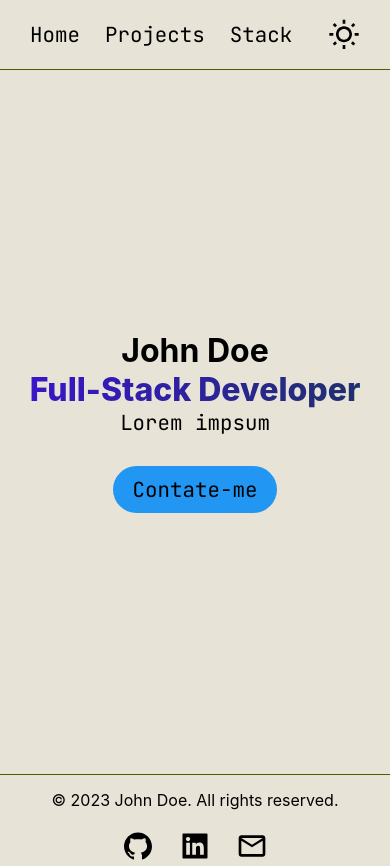
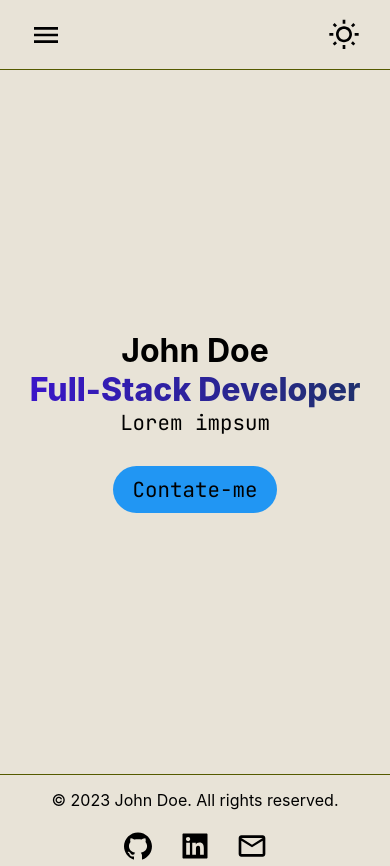
Before and after one commit to davipatricio/personal-website, a React (Vite) app: page / in a window 390 px wide. Built offline with nearby package versions, Linux system fonts and the light colour scheme.

Commit message:
add mobile navbar

```diff
--- /dev/null
+++ b/src/components/MobileMenu/index.tsx
@@ -0,0 +1,12 @@
+import { Link } from 'react-router-dom';
+import { Container } from './styles';
+
+export default function MobileMenu() {
+  return (
+    <Container>
+      <Link to="/">Home</Link>
+      <Link to="/">Projects</Link>
+      <Link to="/">Stack</Link>
+    </Container>
+  );
+}
--- /dev/null
+++ b/src/components/MobileMenu/styles.ts
@@ -0,0 +1,30 @@
+import styled from '@emotion/styled';
+
+export const Container = styled.nav`
+  position: fixed;
+  top: 70px;
+  left: 0;
+
+  display: flex;
+  flex-direction: column;
+  align-items: flex-start;
+  justify-content: flex-end;
+  gap: 15px;
+  padding: 30px 30px;
+
+  /* Set background to 1% white */
+  background: rgba(255, 255, 255, 0.01);
+
+  /* Make background opaque blur */
+  backdrop-filter: blur(10px);
+
+  height: calc(100vh - 70px);
+  width: 100vw;
+
+  > a {
+    color: ${({ theme }) => theme.text.primary};
+    text-decoration: none;
+    font-family: 'JetBrains Mono', monospace, sans-serif;
+    font-size: 2rem;
+  }
+`;
--- a/src/components/Navbar/index.tsx
+++ b/src/components/Navbar/index.tsx
@@ -1,17 +1,30 @@
 import { useTheme } from '../../context/theme';
 import { Container } from './styles';
 import { Link } from 'react-router-dom';
-import { MdOutlineWbSunny, MdDarkMode } from 'react-icons/md';
-import { useCallback } from 'react';
+import {
+  MdOutlineWbSunny,
+  MdDarkMode,
+  MdMenuOpen,
+  MdMenu,
+} from 'react-icons/md';
+import { useCallback, useState } from 'react';
+import MobileMenu from '../MobileMenu';
+import { Global } from '@emotion/react';
 
 export default function Navbar() {
+  const [isMenuOpen, setIsMenuOpen] = useState(false);
   const { theme, setTheme } = useTheme();
 
   const ThemeSwitcher = theme === 'light' ? MdOutlineWbSunny : MdDarkMode;
+  const MenuIcon = isMenuOpen ? MdMenuOpen : MdMenu;
 
   const handleThemeSwitch = useCallback(() => {
     setTheme(theme === 'light' ? 'dark' : 'light');
   }, [theme, setTheme]);
+
+  const handleMenuToggle = useCallback(() => {
+    setIsMenuOpen(!isMenuOpen);
+  }, [isMenuOpen]);
 
   return (
     <Container>
@@ -19,9 +32,22 @@ export default function Navbar() {
         <Link to="/">Home</Link>
         <Link to="/">Projects</Link>
         <Link to="/">Stack</Link>
+        <MenuIcon onClick={handleMenuToggle} />
       </nav>
 
-      <ThemeSwitcher onClick={handleThemeSwitch} onKeyDown={(e) => e.key === 'Enter' && handleThemeSwitch()} tabIndex={0} role="button" />
+      <ThemeSwitcher
+        onClick={handleThemeSwitch}
+        onKeyDown={(e) => e.key === 'Enter' && handleThemeSwitch()}
+        tabIndex={0}
+        role="button"
+      />
+
+      {isMenuOpen && (
+        <>
+          <MobileMenu />
+          <Global styles={{ body: { overflow: 'hidden' } }} />
+        </>
+      )}
     </Container>
   );
 }
--- a/src/components/Navbar/styles.ts
+++ b/src/components/Navbar/styles.ts
@@ -12,8 +12,22 @@ export const Container = styled.header`
   height: 70px;
   width: 100%;
 
-  nav {
-    a {
+  > nav:first-child {
+    svg {
+      display: none;
+    }
+
+    @media (max-width: 768px) {
+      svg {
+        display: block;
+      }
+
+      > a {
+        display: none;
+      }
+    }
+
+    > a {
       color: ${({ theme }) => theme.text.primary};
       text-decoration: none;
       font-family: 'JetBrains Mono', monospace, sans-serif;
@@ -25,7 +39,7 @@ export const Container = styled.header`
     }
 
     /* Set margin-left to 25px to all a but not the first */
-    a + a {
+    > a + a {
       margin-left: 25px;
     }
   }
```
